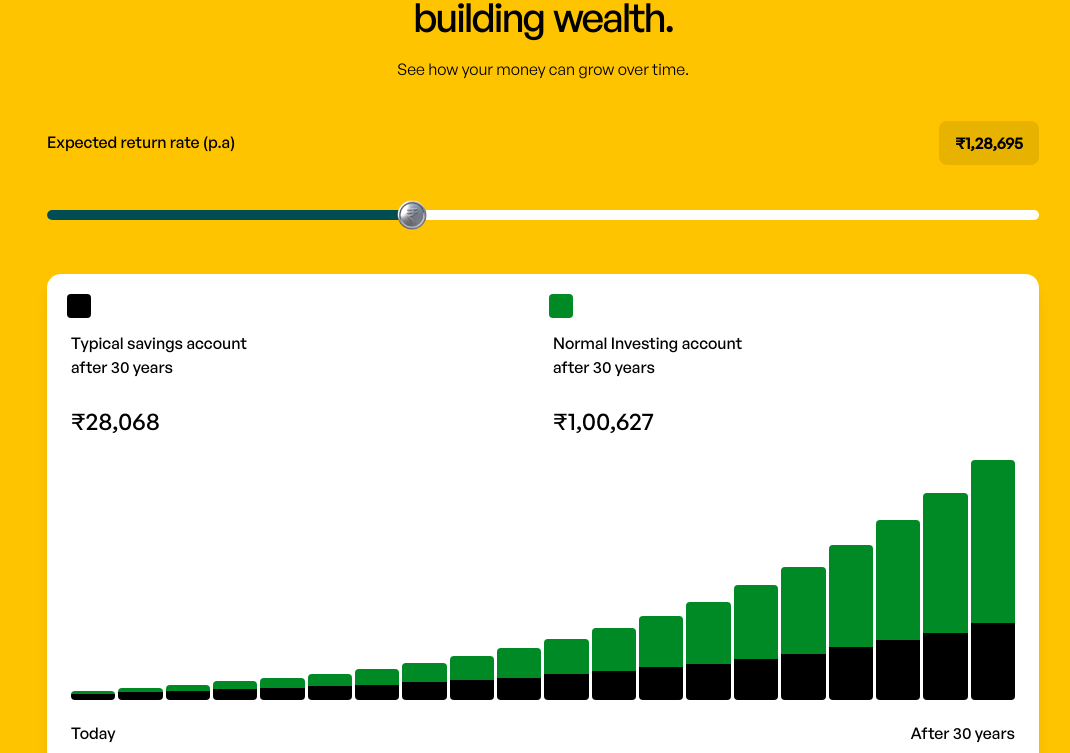
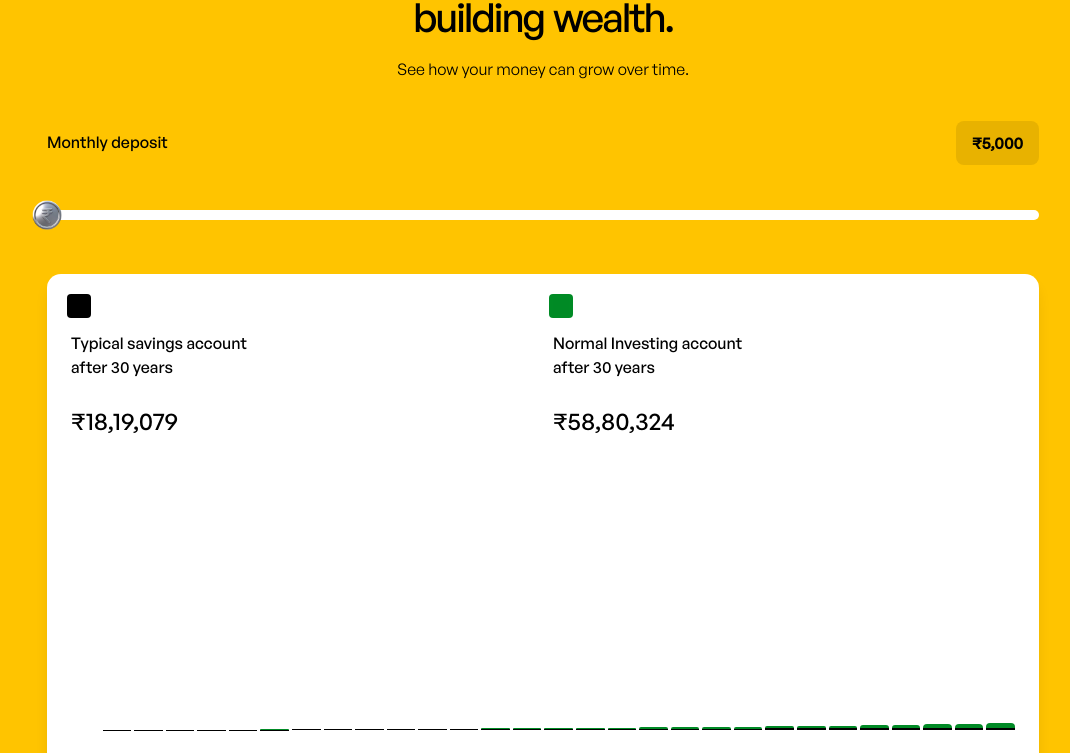
Before and after one commit to Vinayak-Nair/Desh_landing_as, a Next.js app: page / in a window 1280 px wide. Shown: the part 2027-2780 px from the top of the page, without its empty margins (97-1167 px from the left). Built offline with nearby package versions, Linux system fonts and the light colour scheme.

Commit message:
Fix investment calculator chart scaling

```diff
--- a/src/components/InvestmentCalculator.tsx
+++ b/src/components/InvestmentCalculator.tsx
@@ -1,36 +1,22 @@
 "use client";
 
-import { useState, useRef } from "react";
+import { useState, useRef, useMemo } from "react";
 import { motion, useInView } from "motion/react";
 import Image from "next/image";
 import { BlurredStagger } from "@/components/ui/blurred-stagger-text";
 
-const chartData = [
-  { savings: 8, investing: 4 },
-  { savings: 10, investing: 6 },
-  { savings: 12, investing: 8 },
-  { savings: 14, investing: 10 },
-  { savings: 16, investing: 13 },
-  { savings: 18, investing: 16 },
-  { savings: 20, investing: 20 },
-  { savings: 23, investing: 25 },
-  { savings: 26, investing: 31 },
-  { savings: 29, investing: 38 },
-  { savings: 33, investing: 46 },
-  { savings: 37, investing: 56 },
-  { savings: 42, investing: 67 },
-  { savings: 47, investing: 80 },
-  { savings: 53, investing: 95 },
-  { savings: 60, investing: 112 },
-  { savings: 68, investing: 132 },
-  { savings: 77, investing: 155 },
-  { savings: 87, investing: 181 },
-  { savings: 100, investing: 210 },
-];
+/* ── Financial constants (ported from reference wealth-slider.js) ── */
+const DEFAULT_SAVINGS_RATE = 0.0007; // ~0.84% annual (typical savings account)
+const INVESTING_RATE = 0.07;          // 7% annual (normal investing)
+const YEARS = 30;
+const GRAPH_HEADROOM_MULTIPLIER = 1.03;
 
-const MIN_RATE = 1;
-const MAX_RATE = 20;
-const DEFAULT_RATE = 8;
+const MIN_DEPOSIT = 5000;
+const MAX_DEPOSIT = 200000;
+const DEFAULT_DEPOSIT = 5000;
+const STEP = 1000;
+
+/* ── Helpers ── */
 
 function formatINR(value: number): string {
   const str = Math.round(value).toString();
@@ -41,33 +27,56 @@ function formatINR(value: number): string {
   return "\u20B9" + formatted;
 }
 
-function calculateValues(rate: number) {
-  const principal = 10000;
-  const years = 30;
-  const savingsRate = 0.035;
-  const investingRate = rate / 100;
-  const savings = principal * Math.pow(1 + savingsRate, years);
-  const investing = principal * Math.pow(1 + investingRate, years);
+/** Future value of an annuity-due (monthly deposits, annual rate, N years) */
+function calculateFutureValue(
+  monthlyDeposit: number,
+  annualRate: number,
+  years: number
+): number {
+  const periods = 12 * years;
+  const monthlyRate = Math.pow(1 + annualRate, 1 / 12) - 1;
+  return Math.round(
+    monthlyDeposit *
+      ((Math.pow(1 + monthlyRate, periods) - 1) / monthlyRate) *
+      (1 + monthlyRate)
+  );
+}
+
+/** Generate year-by-year series for a given monthly deposit + annual rate */
+function calculateSeries(monthlyDeposit: number, annualRate: number) {
+  const yearlyTotals: number[] = [];
+  for (let year = 1; year <= YEARS; year++) {
+    yearlyTotals.push(calculateFutureValue(monthlyDeposit, annualRate, year));
+  }
   return {
-    savings: Math.round(savings),
-    investing: Math.round(investing),
-    total: Math.round(savings + investing),
+    totalValue: yearlyTotals[yearlyTotals.length - 1] ?? 0,
+    years: yearlyTotals,
   };
 }
 
+const GRAPH_CEILING =
+  calculateSeries(MAX_DEPOSIT, INVESTING_RATE).totalValue *
+  GRAPH_HEADROOM_MULTIPLIER;
+
 export function InvestmentCalculator() {
-  const [sliderValue, setSliderValue] = useState(DEFAULT_RATE);
+  const [monthlyDeposit, setMonthlyDeposit] = useState(DEFAULT_DEPOSIT);
   const sectionRef = useRef<HTMLDivElement>(null);
   const isInView = useInView(sectionRef, { once: true, margin: "-100px" });
 
-  const { savings, investing, total } = calculateValues(sliderValue);
+  /* ── Derived data ── */
+  const savingsResult = useMemo(
+    () => calculateSeries(monthlyDeposit, DEFAULT_SAVINGS_RATE),
+    [monthlyDeposit]
+  );
+  const investingResult = useMemo(
+    () => calculateSeries(monthlyDeposit, INVESTING_RATE),
+    [monthlyDeposit]
+  );
+
+  const graphCeiling = Math.max(GRAPH_CEILING, 1);
 
   const sliderPercent =
-    ((sliderValue - MIN_RATE) / (MAX_RATE - MIN_RATE)) * 100;
-
-  const maxBarValue = Math.max(
-    ...chartData.map((d) => d.savings + d.investing)
-  );
+    ((monthlyDeposit - MIN_DEPOSIT) / (MAX_DEPOSIT - MIN_DEPOSIT)) * 100;
 
   return (
     <section
@@ -116,11 +125,11 @@ export function InvestmentCalculator() {
             {/* Label row */}
             <div className="flex items-center justify-between relative self-stretch w-full">
               <div className="font-['General_Sans'] font-medium text-black text-sm md:text-base text-center tracking-[0] leading-[19.2px] whitespace-nowrap">
-                Expected return rate (p.a)
+                Monthly deposit
               </div>
               <div className="inline-flex items-center justify-center gap-2.5 px-4 py-2.5 bg-[#e8b200] rounded-lg">
                 <div className="font-['General_Sans'] font-semibold text-black text-sm md:text-base text-center tracking-[0] leading-6 whitespace-nowrap">
-                  {formatINR(total)}
+                  {formatINR(monthlyDeposit)}
                 </div>
               </div>
             </div>
@@ -136,28 +145,29 @@ export function InvestmentCalculator() {
               </div>
               {/* Coin — vertically centred on the track, pointer-events-none so input below receives clicks */}
               <div
-                className="absolute top-1/2 -translate-y-1/2 pointer-events-none z-20"
-                style={{ left: `calc(${sliderPercent}% - 20px)` }}
+                className="absolute top-1/2 w-10 h-10 -translate-x-1/2 -translate-y-1/2 pointer-events-none z-20"
+                style={{ left: `${sliderPercent}%` }}
               >
                 <Image
                   src="/figma/slider-coin.png"
                   alt="Drag to adjust"
                   width={40}
                   height={40}
+                  sizes="40px"
                   draggable={false}
-                  className="rounded-full"
+                  className="w-10 h-10 max-w-none rounded-full"
                 />
               </div>
               {/* Range input — must be on top (z-30) to capture all pointer events */}
               <input
                 type="range"
-                min={MIN_RATE}
-                max={MAX_RATE}
-                step={0.1}
-                value={sliderValue}
-                onChange={(e) => setSliderValue(parseFloat(e.target.value))}
+                min={MIN_DEPOSIT}
+                max={MAX_DEPOSIT}
+                step={STEP}
+                value={monthlyDeposit}
+                onChange={(e) => setMonthlyDeposit(parseFloat(e.target.value))}
                 className="absolute inset-0 w-full h-full opacity-0 cursor-pointer z-30"
-                aria-label="Expected return rate per annum"
+                aria-label="Monthly deposit amount"
               />
             </div>
           </div>
@@ -176,7 +186,7 @@ export function InvestmentCalculator() {
                   </p>
                 </div>
                 <div className="self-stretch font-['General_Sans'] font-medium text-black text-xl md:text-2xl tracking-[0] leading-9">
-                  {formatINR(savings)}
+                  {formatINR(savingsResult.totalValue)}
                 </div>
               </div>
 
@@ -190,40 +200,39 @@ export function InvestmentCalculator() {
                   </p>
                 </div>
                 <div className="self-stretch font-['General_Sans'] font-medium text-black text-xl md:text-2xl tracking-[0] leading-9">
-                  {formatINR(investing)}
+                  {formatINR(investingResult.totalValue)}
                 </div>
               </div>
             </div>
 
-            {/* Bar chart */}
-            <div className="relative self-stretch w-full h-[200px] md:h-[240px]">
+            {/* Bar chart — 30 bars (one per year), each bar is a column
+                 with green (extra investing growth) on top and black (savings) on bottom */}
+            <div className="relative self-stretch w-full h-[225px] md:h-[270px]">
               <div className="flex items-end justify-between w-full h-full gap-[3px]">
-                {chartData.map((bar, index) => {
-                  const totalBarValue = bar.savings + bar.investing;
-                  const totalHeightPercent =
-                    (totalBarValue / maxBarValue) * 100;
-                  const savingsHeightPercent =
-                    (bar.savings / totalBarValue) * 100;
-                  const investingHeightPercent =
-                    (bar.investing / totalBarValue) * 100;
+                {savingsResult.years.map((_, yearIndex) => {
+                  const savVal = savingsResult.years[yearIndex];
+                  const invVal = investingResult.years[yearIndex];
+                  const extraInvestingGrowth = Math.max(invVal - savVal, 0);
+
+                  // The stacked height equals the investing result, with savings as the baseline.
+                  const savH = (savVal / graphCeiling) * 100;
+                  const invH = (extraInvestingGrowth / graphCeiling) * 100;
+
                   return (
                     <div
-                      key={index}
+                      key={yearIndex}
                       className="flex flex-col justify-end flex-1 h-full"
                     >
+                      {/* Green (investing) bar */}
                       <div
-                        className="flex flex-col w-full rounded-sm overflow-hidden transition-all duration-300"
-                        style={{ height: `${totalHeightPercent}%` }}
-                      >
-                        <div
-                          className="w-full bg-[#008a25]"
-                          style={{ height: `${investingHeightPercent}%` }}
-                        />
-                        <div
-                          className="w-full bg-black"
-                          style={{ height: `${savingsHeightPercent}%` }}
-                        />
-                      </div>
+                        className="w-full bg-[#008a25] rounded-t-sm transition-all duration-300"
+                        style={{ height: `${invH}%` }}
+                      />
+                      {/* Black (savings) bar */}
+                      <div
+                        className="w-full bg-black transition-all duration-300"
+                        style={{ height: `${savH}%` }}
+                      />
                     </div>
                   );
                 })}
```
